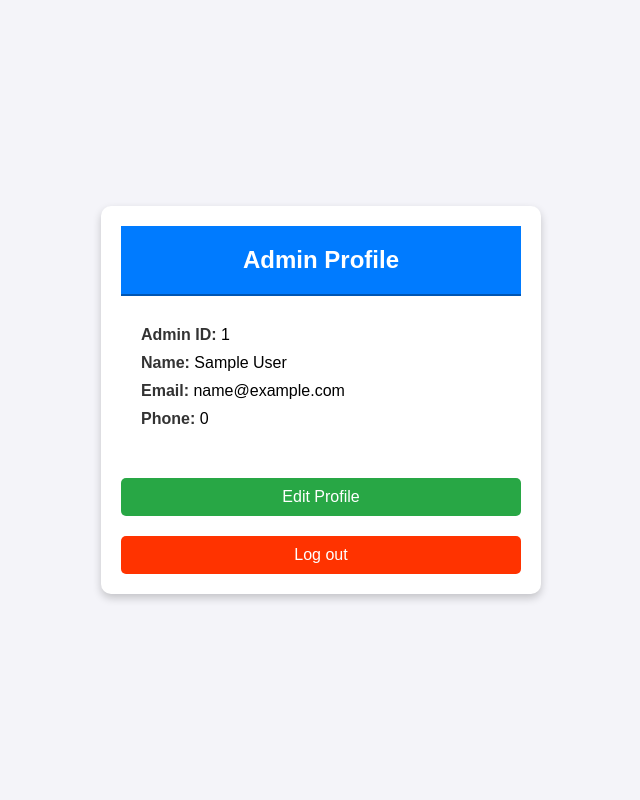
After one commit to Ricky004/industrial-training-project, a PHP site: page /backend/admin/profile.php in a window 1280 px wide. The commit adds this page. Shown: the whole page, without its empty margins (319-959 px from the left). Run offline with PHP 8.4, Linux system fonts and the light colour scheme; the visitor is signed in with stand-in values (Sample User, id 1).

Commit message:
Add final touch

```diff
--- /dev/null
+++ b/backend/admin/connection.php
@@ -0,0 +1,13 @@
+<?php
+$servername = "localhost";
+$username = "root";
+$password = "";
+$dbname = "project";
+
+$conn = mysqli_connect($servername, $username, $password, $dbname);
+
+if (!$conn) {
+    die("Connection failed: " . mysqli_connect_error());
+
+}
+?>
--- /dev/null
+++ b/backend/admin/profile.php
@@ -0,0 +1,129 @@
+<?php
+session_start();
+include('connection.php'); // Include your DB connection
+
+// Check if admin_id is set in session
+if (isset($_SESSION['admin_id'])) {
+    $admin_id = $_SESSION['admin_id']; // Get the admin_id from session
+} else {
+    echo "<script>alert('Admin ID not provided! Please log in.'); window.location.href='login.php';</script>";
+    exit();
+}
+
+// Fetch the admin's profile details from the database
+$query = "SELECT * FROM admin WHERE admin_id = '$admin_id'";
+$result = mysqli_query($conn, $query);
+
+if ($result && mysqli_num_rows($result) > 0) {
+    $admin = mysqli_fetch_assoc($result);
+} else {
+    echo "<script>alert('Admin not found!'); window.location.href='login.php';</script>";
+    exit();
+}
+?>
+
+<!DOCTYPE html>
+<html lang="en">
+<head>
+    <meta charset="UTF-8">
+    <meta name="viewport" content="width=device-width, initial-scale=1.0">
+    <title>Admin Profile</title>
+    <style>
+        body {
+            font-family: Arial, sans-serif;
+            background-color: #f4f4f9;
+            margin: 0;
+            padding: 0;
+            display: flex;
+            justify-content: center;
+            align-items: center;
+            height: 100vh;
+        }
+
+        .profile-container {
+            width: 400px;
+            background-color: #fff;
+            box-shadow: 0 4px 8px rgba(0, 0, 0, 0.2);
+            border-radius: 10px;
+            overflow: hidden;
+            padding: 20px;
+        }
+
+        .profile-header {
+            text-align: center;
+            background-color: #007bff;
+            color: white;
+            padding: 20px 0;
+            border-bottom: 2px solid #0056b3;
+        }
+
+        .profile-header h1 {
+            margin: 0;
+            font-size: 24px;
+        }
+
+        .profile-body {
+            padding: 20px;
+        }
+
+        .profile-body p {
+            margin: 10px 0;
+            font-size: 16px;
+        }
+
+        .profile-body strong {
+            color: #333;
+        }
+
+        .edit-btn {
+            display: block;
+            width: 100%;
+            text-align: center;
+            padding: 10px 0;
+            background-color: #28a745;
+            color: white;
+            border: none;
+            border-radius: 5px;
+            text-decoration: none;
+            font-size: 16px;
+            margin-top: 20px;
+            cursor: pointer;
+        }
+
+        .edit-btn:hover {
+            background-color: #218838;
+        }
+
+        .logout-btn {
+            display: block;
+            width: 100%;
+            text-align: center;
+            padding: 10px 0;
+            background-color: #FF3300;            ;
+            color: white;
+            border: none;
+            border-radius: 5px;
+            text-decoration: none;
+            font-size: 16px;
+            margin-top: 20px;
+            cursor: pointer;
+        }
+    </style>
+</head>
+<body>
+    <div class="profile-container">
+        <div class="profile-header">
+            <h1>Admin Profile</h1>
+        </div>
+        <div class="profile-body">
+            <p><strong>Admin ID:</strong> <?php echo htmlspecialchars($admin['admin_id']); ?></p>
+            <p><strong>Name:</strong> <?php echo htmlspecialchars($admin['admin_name']); ?></p>
+            <p><strong>Email:</strong> <?php echo htmlspecialchars($admin['email']); ?></p>
+            <p><strong>Phone:</strong> <?php echo htmlspecialchars($admin['phone']); ?></p>
+            <!-- Do not display passwords -->
+        </div>
+        <a href="edit.php" class="edit-btn">Edit Profile</a>
+        <a href="../user/logout.php" class="logout-btn">Log out</a>
+    </div>
+</body>
+</html>
--- a/backend/profile.php
+++ b/backend/profile.php
@@ -62,15 +62,15 @@ if (mysqli_num_rows($result) == 1) {
         </div>
 
         <div class="profile-field">
-            <label>Current Position</label>
+            <label>Address</label>
             <input type="text" value="<?php echo htmlspecialchars($technician['address']); ?>" readonly>
         </div>
         <div class="profile-field">
-            <label>Current Position</label>
+            <label>experience</label>
             <input type="text" value="<?php echo htmlspecialchars($technician['experience']); ?>" readonly>
         </div>
         <div class="profile-field">
-            <label>Current Position</label>
+            <label>Type of service</label>
             <input type="text" value="<?php echo htmlspecialchars($technician['type_of_service']); ?>" readonly>
         </div>
         <a href="edit.php">
--- a/backend/user/book_service.php
+++ b/backend/user/book_service.php
@@ -61,7 +61,7 @@ if (mysqli_num_rows($result) > 0) {
             echo "Booking updated successfully!<br>";
             echo "Service Name: " . htmlspecialchars($service_row['service_name']) . "<br>";
             echo "Technician Assigned: " . htmlspecialchars($technician_row['name']) . "<br>";
-            echo '<a href="../../index.php" class="btn btn-primary">Back to home</a>';
+            echo '<a href="../../service-list.php" class="btn btn-primary">Back to browse service</a>';
         } else {
             die("Error updating booking: " . mysqli_error($conn));
         }
@@ -75,7 +75,7 @@ if (mysqli_num_rows($result) > 0) {
             echo "Service booked successfully!<br>";
             echo "Service Name: " . htmlspecialchars($service_row['service_name']) . "<br>";
             echo "Technician Assigned: " . htmlspecialchars($technician_row['name']) . "<br>";
-            echo '<a href="../../index.php" class="btn btn-primary">Back to home</a>';
+            echo '<a href="../../service-list.php" class="btn btn-primary">Back to browse service</a>';
         } else {
             die("Error inserting booking: " . mysqli_error($conn));
         }
```
Also changed, not shown: backend/admin/dashboard.php (added, +54 -0 lines), backend/admin/edit.php (added, +52 -0 lines), backend/admin/login.php (added, +72 -0 lines), backend/admin/register.html (added, +29 -0 lines), backend/admin/register.php (added, +88 -0 lines), backend/edit.php (+21 -12 lines), index.php (+12 -0 lines), style.css (+10 -0 lines), backend/admin/README.md (added).
